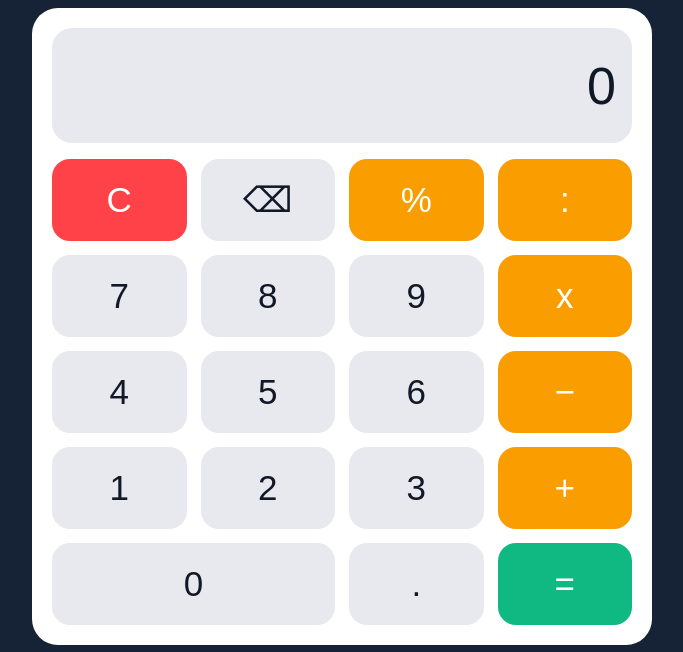
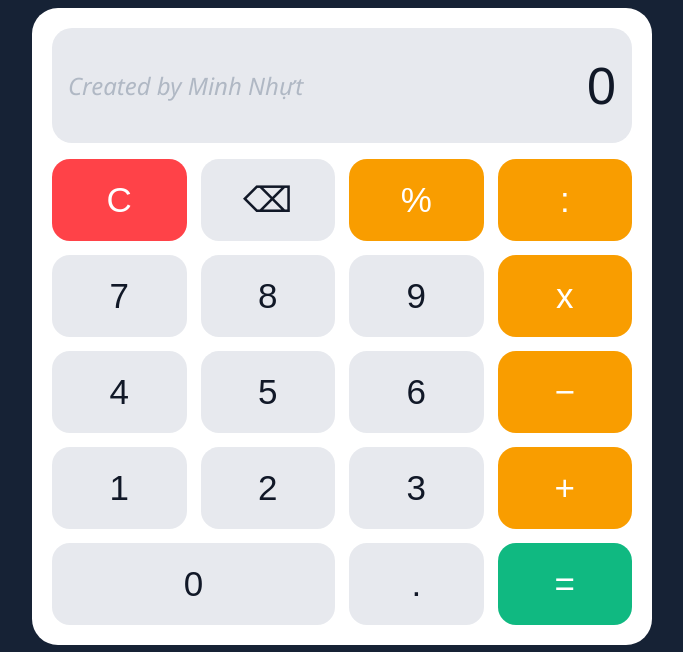
Before and after one commit to nhut990/calculator, a plain HTML site: page index.html in a window 1280 px wide. Shown: the top 652 px of the page, without its empty margins (298-981 px from the left). Drawn offline with Linux system fonts and the light colour scheme.

Commit message:
Update index.html

```diff
--- a/index.html
+++ b/index.html
@@ -9,7 +9,7 @@
   <title>Máy tính</title>
 
   <style>
-    /* ---------- CSS như đã cung cấp (giữ nguyên) ---------- */
+    /* ---------- CSS (giữ nguyên, chỉ sửa phần placeholder) ---------- */
     * {
       box-sizing: border-box;
       -webkit-tap-highlight-color: transparent;
@@ -47,10 +47,16 @@
     .calculator {
       margin-bottom: 10px;
     }
-    .display {
+
+    .display-wrapper {
+      position: relative;
       width: 100%;
       height: clamp(72px, 17vw, 115px);
       margin-bottom: clamp(10px, 3vw, 16px);
+    }
+    .display {
+      width: 100%;
+      height: 100%;
       padding: 12px 16px;
       border: none;
       border-radius: clamp(14px, 4vw, 20px);
@@ -62,6 +68,30 @@
       overflow: hidden;
       white-space: nowrap;
     }
+    /* ---------- Placeholder nằm bên trái, không chồng số ---------- */
+    .display-placeholder {
+      position: absolute;
+      top: 0;
+      left: 0;
+      height: 100%;
+      padding: 12px 16px;
+      pointer-events: none;
+      color: #b0b8c4;
+      font-size: clamp(16px, 4vw, 24px);
+      font-style: italic;
+      font-weight: 300;
+      text-align: left;
+      display: flex;
+      align-items: center;
+      transition: opacity 0.2s ease;
+      opacity: 0;
+      border-radius: clamp(14px, 4vw, 20px);
+      font-family: 'Segoe UI', Arial, sans-serif;
+    }
+    .display-placeholder.show {
+      opacity: 1;
+    }
+
     .buttons {
       display: grid;
       grid-template-columns: repeat(4, minmax(0, 1fr));
@@ -230,9 +260,14 @@
       .history-box {
         padding: 11px;
       }
+      .display-wrapper {
+        height: 68px;
+      }
       .display {
-        height: 68px;
         font-size: 32px;
+      }
+      .display-placeholder {
+        font-size: 14px;
       }
       button {
         height: 50px;
@@ -249,7 +284,11 @@
 <body>
   <main class="app">
     <section class="calculator">
-      <input id="display" class="display" type="text" value="0" readonly />
+      <div class="display-wrapper">
+        <input id="display" class="display" type="text" value="0" readonly />
+        <span id="displayPlaceholder" class="display-placeholder show">Created by Minh Nhựt</span>
+      </div>
+
       <div class="buttons">
         <button class="clear" onclick="clearDisplay()">C</button>
         <button onclick="deleteLast()">⌫</button>
@@ -289,12 +328,29 @@
 
   <script>
     const display = document.getElementById("display");
+    const placeholder = document.getElementById("displayPlaceholder");
     const historyBox = document.getElementById("history");
     const totalValue = document.getElementById("totalValue");
 
     let history = [];
     let showAllHistory = false;
     const operators = ['+', '-', 'x', ':', '%'];
+
+    // ---------- Cập nhật placeholder khi giá trị thay đổi ----------
+    function updatePlaceholder() {
+      if (display.value === '0') {
+        placeholder.classList.add('show');
+      } else {
+        placeholder.classList.remove('show');
+      }
+    }
+
+    // ---------- Hàm cập nhật giá trị và cuộn ----------
+    function setDisplayValue(val) {
+      display.value = val;
+      display.scrollLeft = display.scrollWidth;
+      updatePlaceholder();
+    }
 
     // ---------- Cập nhật tổng ----------
     function updateTotal() {
@@ -314,12 +370,6 @@
       let decPart = parts[1] ? parts[1].replace(/0+$/, '') : '';
       const formattedInt = intPart.replace(/\B(?=(\d{3})+(?!\d))/g, '.');
       return decPart ? formattedInt + '.' + decPart : formattedInt;
-    }
-
-    // ---------- Hàm cập nhật giá trị hiển thị và cuộn ----------
-    function setDisplayValue(val) {
-      display.value = val;
-      display.scrollLeft = display.scrollWidth;
     }
 
     // ---------- Xử lý % ----------
@@ -372,16 +422,26 @@
     function appendValue(value) {
       let current = display.value;
       if (current === 'Lỗi') current = '';
+
+      // Nếu đang là 0 và nhập số (không phải toán tử, không phải dấu chấm)
       if (current === '0') {
         if (operators.includes(value)) return;
-        if (value === '.') { setDisplayValue('0.'); return; }
-        current = '';
+        if (value === '.') {
+          setDisplayValue('0.');
+          return;
+        }
+        // Thay thế số 0 bằng số mới
+        setDisplayValue(value);
+        return;
       }
+
+      // Các trường hợp khác
       if (value === '.') {
         const parts = current.split(/[\+\-\*\/x:%]/);
         const lastPart = parts[parts.length - 1];
         if (lastPart.includes('.')) return;
       }
+
       if (operators.includes(value)) {
         const lastChar = current.slice(-1);
         if (operators.includes(lastChar)) {
@@ -391,17 +451,22 @@
         }
         if (current === '' || current === '0') return;
       }
+
       setDisplayValue(current + value);
     }
 
     function clearDisplay() {
-      setDisplayValue("0");
+      setDisplayValue('0');
     }
 
     function deleteLast() {
       let current = display.value;
-      if (current === "Lỗi") { setDisplayValue("0"); return; }
-      current = current.slice(0, -1) || "0";
+      if (current === 'Lỗi') { setDisplayValue('0'); return; }
+      if (current.length <= 1) {
+        setDisplayValue('0');
+        return;
+      }
+      current = current.slice(0, -1);
       setDisplayValue(current);
     }
 
@@ -409,6 +474,7 @@
     function calculate() {
       try {
         const expression = display.value;
+        if (!expression || expression === '0') return;
         if (!/^[0-9+\-x:%(). ]+$/.test(expression)) throw new Error("Invalid characters");
         let processed = processPercent(expression);
         processed = processed.replaceAll('x', '*').replaceAll(':', '/');
@@ -420,7 +486,7 @@
         renderHistory();
         updateTotal();
       } catch (error) {
-        setDisplayValue("Lỗi");
+        setDisplayValue('Lỗi');
         console.warn("Calculation error:", error.message);
       }
     }
@@ -494,7 +560,8 @@
 
     document.addEventListener("dblclick", (e) => e.preventDefault(), { passive: false });
 
-    // Khởi tạo tổng
+    // ---------- Khởi tạo ----------
+    setDisplayValue('0');
     updateTotal();
   </script>
 </body>
```
